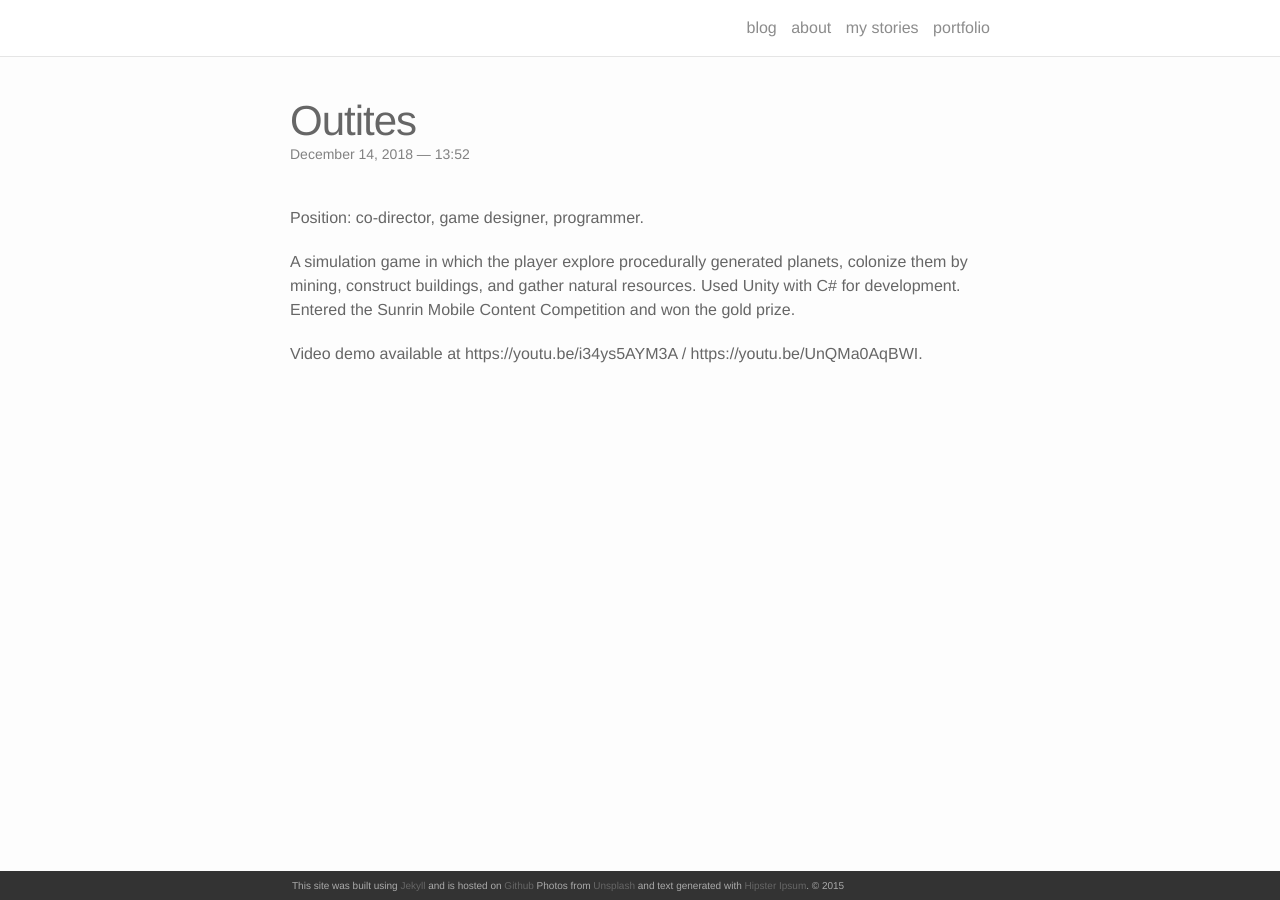
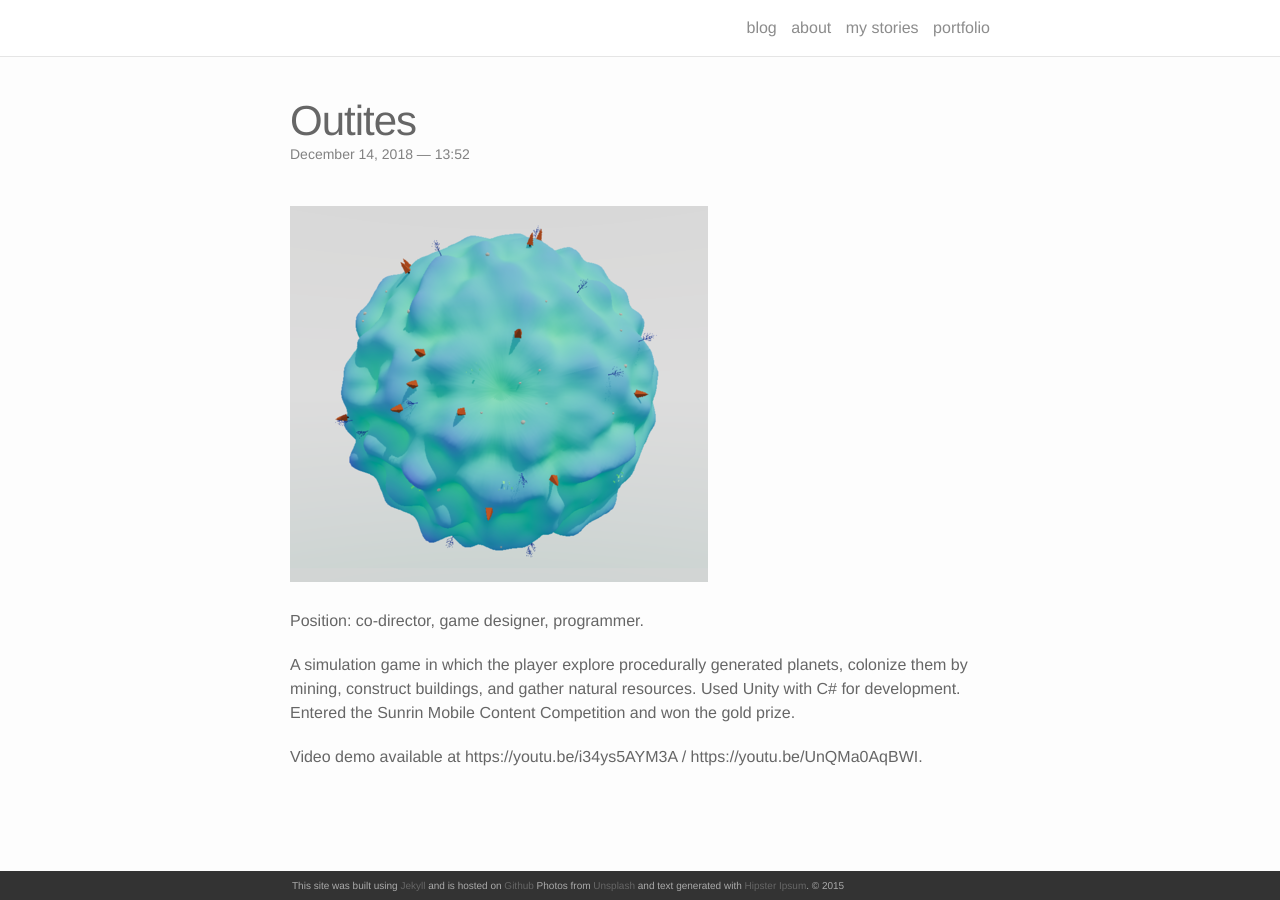
Before and after one commit to igg002/igg002.github.io, a Jekyll site: the page built from _portfolio/outites_project.markdown, in a window 1280 px wide. Built offline with Jekyll 4.4.1, drawn with Linux system fonts in a browser that asks for light colours; nearby versions of some CDN libraries.

Commit message:
Added title image to outites project page

```diff
--- a/_portfolio/outites_project.markdown
+++ b/_portfolio/outites_project.markdown
@@ -4,6 +4,8 @@ title: Outites
 description: Mobile game, April 2017 ~ July 2018
 img: /img/outites_front_2.png
 ---
+
+![outites_front_2](/img/outites_front_2.png)
 
 Position: co-director, game designer, programmer.
 
```
